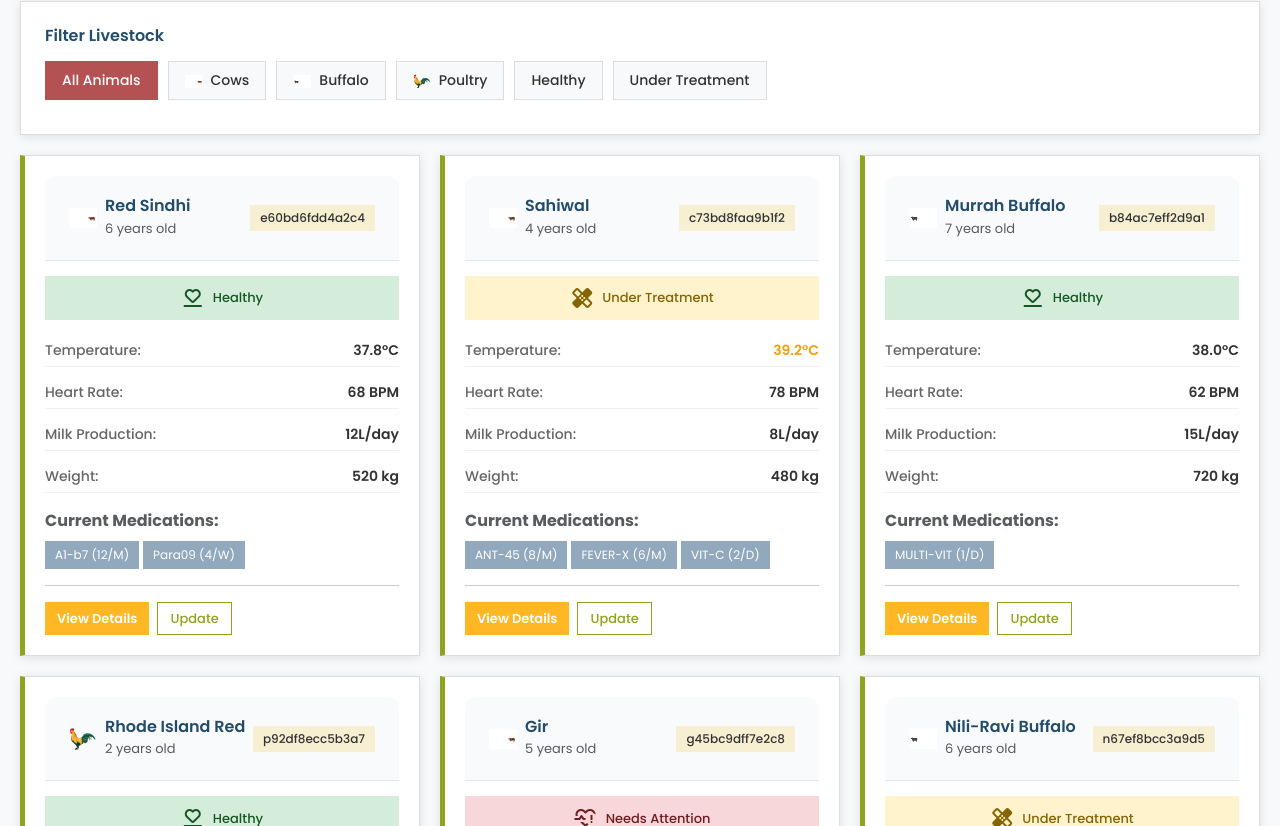
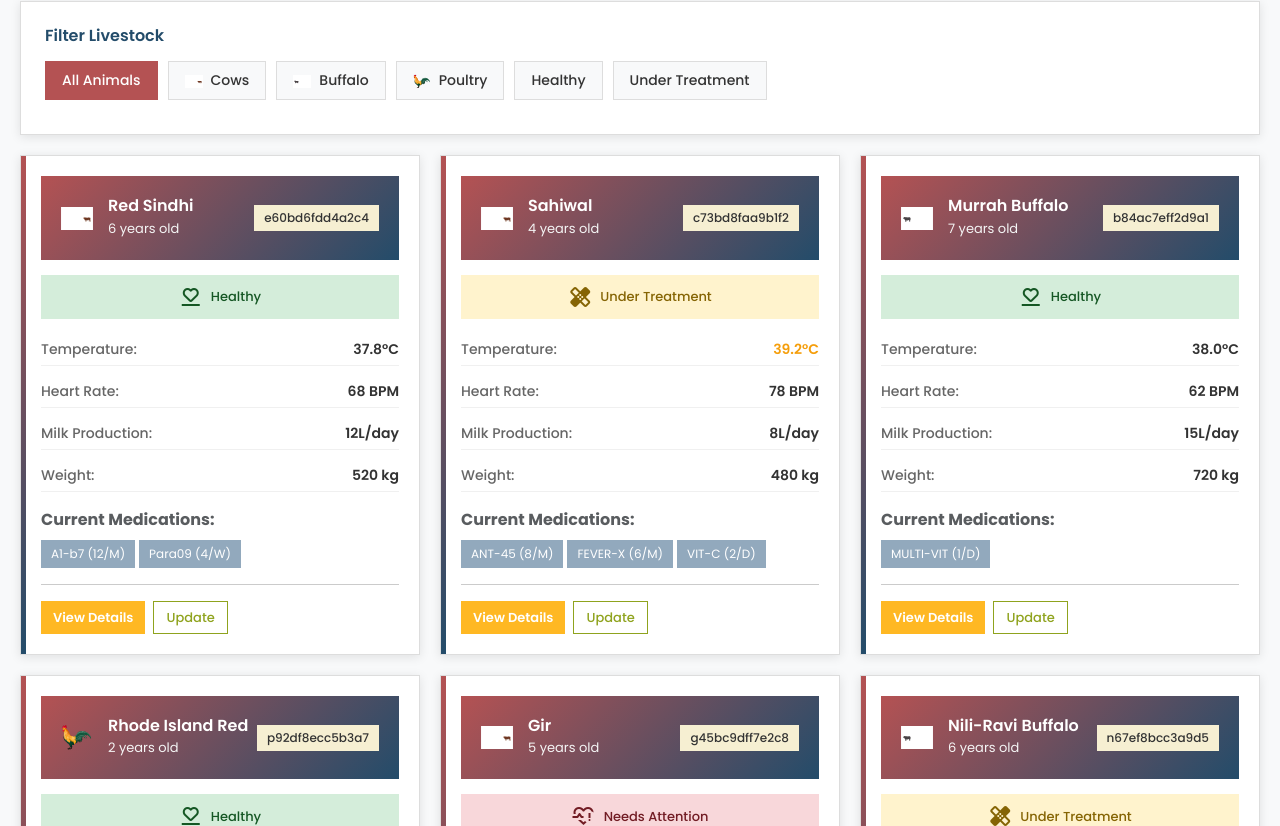
Before and after one commit to shivendrra/CattleSense, a React (Create React App) app in the folder client/: page /profile in a window 1280 px wide. Shown: the part 534-1360 px from the top of the page. Built offline with nearby package versions, Linux system fonts and the light colour scheme; no server answers; sample sign-in values are in the browser's storage.

Commit message:
fixed more ui

```diff
--- a/client/src/components/sub/profile/LivestockCard.css
+++ b/client/src/components/sub/profile/LivestockCard.css
@@ -1,46 +1,66 @@
 .livestock-card {
+  position: relative;
   background: white;
   border-radius: 0;
   padding: 20px;
-  box-shadow: 0 2px 10px rgba(0, 0, 0, 0.1);
-  border-left: 5px solid #b45253;
+  box-shadow: 0 2px 10px rgba(0,0,0,0.1);
   border: 1px solid #ddd;
-  border-left: 5px solid #8FA31E;
+  overflow: hidden;
+}
+
+.livestock-card::before {
+  content: '';
+  position: absolute;
+  top: 0;
+  left: 0;
+  width: 5px;
+  height: 100%;
+  background: linear-gradient(135deg, #b45253, #234c6a);
+  border-radius: 0;
+  z-index: 1;
+}
+
+.livestock-card > * {
+  position: relative;
+  z-index: 2;
 }
 
 .livestock-card:hover {
   box-shadow: 0 5px 20px rgba(0, 0, 0, 0.15);
 }
 
-.livestock-header {
+.livestock-card .livestock-header {
+  background: linear-gradient(135deg, #b45253, #234c6a);
   display: flex;
   align-items: center;
   justify-content: space-between;
   margin-bottom: 15px;
+  padding: 20px;
+  border-radius: 0px;
 }
 
 .livestock-icon-img {
-  width: 28px;
-  height: 28px;
+  width: 32px;
+  height: 32px;
   object-fit: contain;
   display: inline-block;
-  margin-right: 8px;
+  margin-right: 15px;
   vertical-align: middle;
 }
 
-.livestock-header h6 {
+.livestock-card .livestock-header h6 {
   margin: 0;
-  color: #234c6a;
+  color: white;
   font-weight: 600;
   font-size: 16px;
 }
 
-.livestock-header small {
-  color: #666;
+.livestock-card .livestock-header small {
+  color: whitesmoke;
   font-size: 13px;
 }
 
-.livestock-id {
+.livestock-card .livestock-id {
   background: #f6efd2;
   color: #333;
   padding: 4px 10px;
--- a/client/src/components/sub/profile/LivestockCard.js
+++ b/client/src/components/sub/profile/LivestockCard.js
@@ -61,7 +61,7 @@ export default function LivestockCard({ animal }) {
             />
             <div>
               <h6 className="mb-0">{animal.breed}</h6>
-              <small className="text-muted">{animal.age}</small>
+              <small>{animal.age}</small>
             </div>
           </div>
           <span className="livestock-id">{animal.id}</span>
--- a/client/src/components/sub/profile/LivestockInfo.css
+++ b/client/src/components/sub/profile/LivestockInfo.css
@@ -26,7 +26,7 @@
   overflow: hidden;
 }
 
-.livestock-header {
+.livestock-overlay .livestock-header {
   display: flex;
   justify-content: space-between;
   align-items: center;
```
Also changed, not shown: 1 other file (tests, documents, lock files or other folders).
